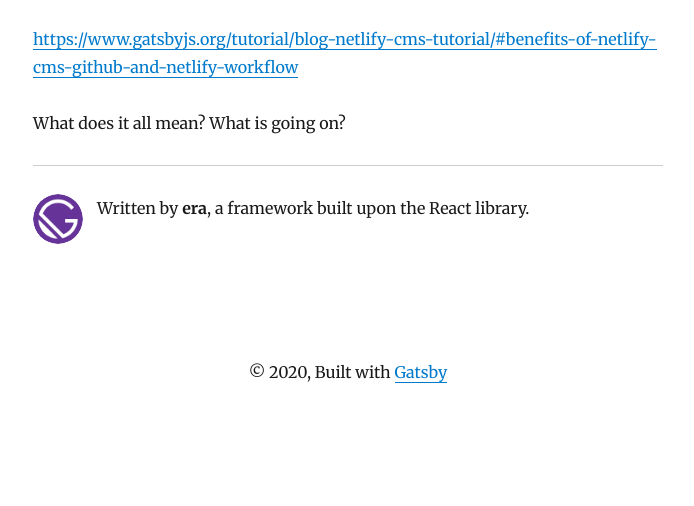
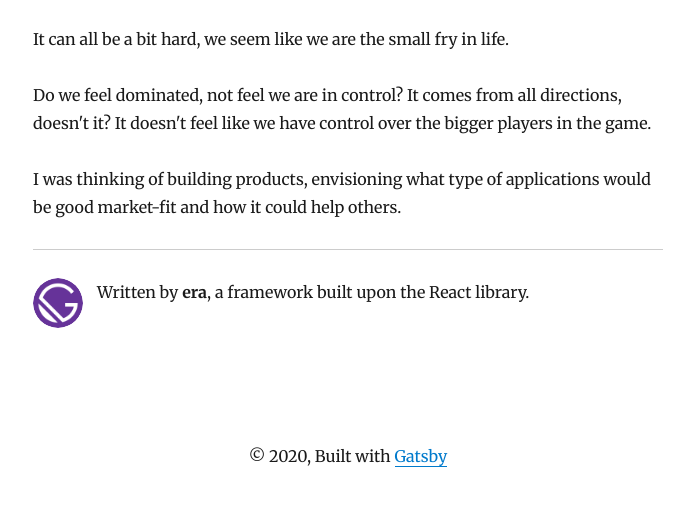
Before and after one commit to reZach/more-souls-to-heaven, a Gatsby site: page /blog/what-it-all-means/ in a window 1280 px wide. Shown: the part 198-704 px from the top of the page, without its empty margins (292-986 px from the left). Built offline with nearby package versions, Linux system fonts and the light colour scheme; Gatsby itself is replaced by a stand-in of ours; some packages are replaced by stand-ins of ours.

Commit message:
updating post

```diff
--- a/content/blog/what-it-all-means/index.md
+++ b/content/blog/what-it-all-means/index.md
@@ -1,9 +1,11 @@
 ---
 title: What it all means
 date: "2020-07-27"
-description: blah
+description: Powers at be
 ---
 
-https://www.gatsbyjs.org/tutorial/blog-netlify-cms-tutorial/#benefits-of-netlify-cms-github-and-netlify-workflow
+It can all be a bit hard, we seem like we are the small fry in life.
 
-What does it all mean? What is going on?
+Do we feel dominated, not feel we are in control? It comes from all directions, doesn't it? It doesn't feel like we have control over the bigger players in the game.
+
+I was thinking of building products, envisioning what type of applications would be good market-fit and how it could help others.
```
